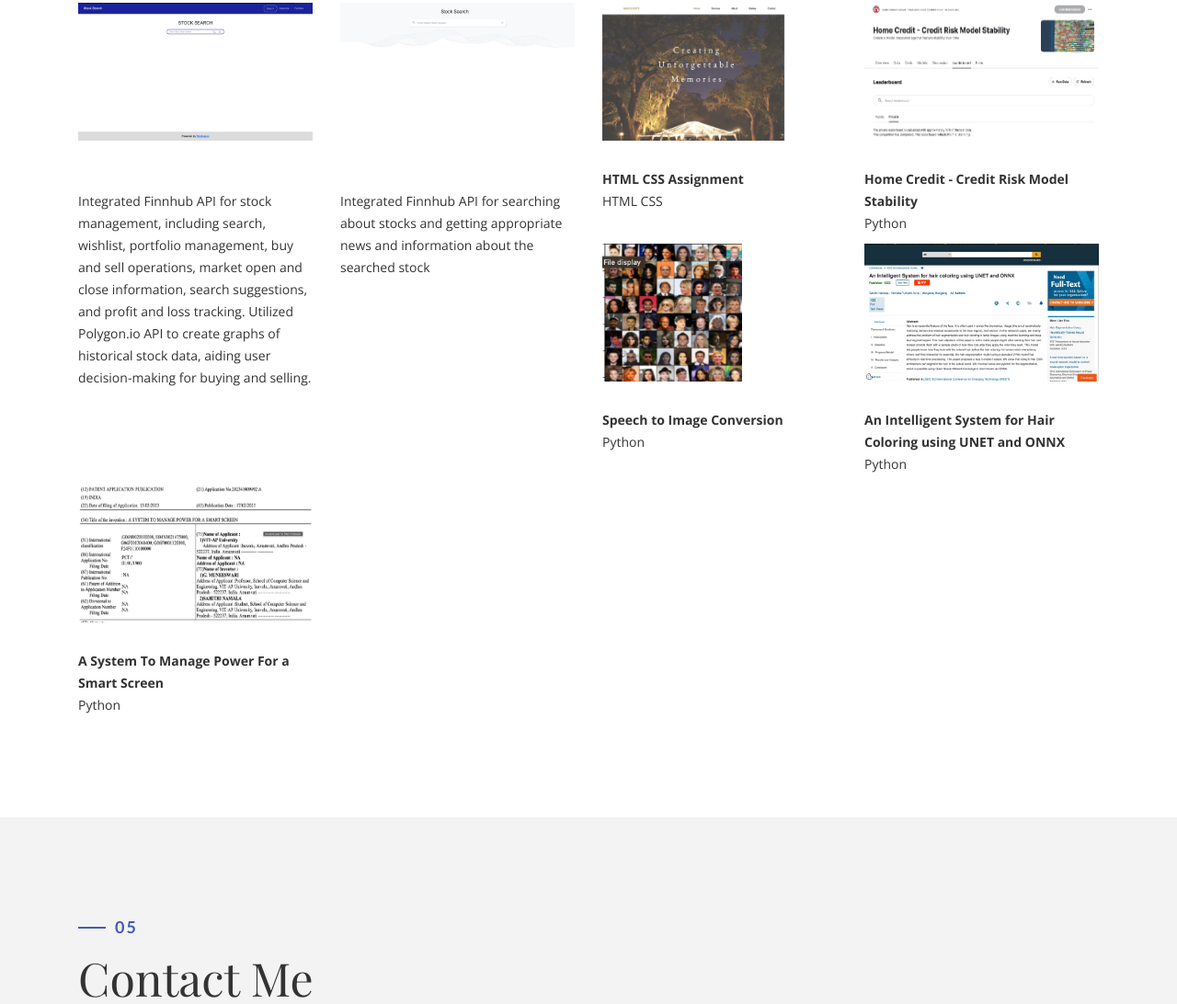
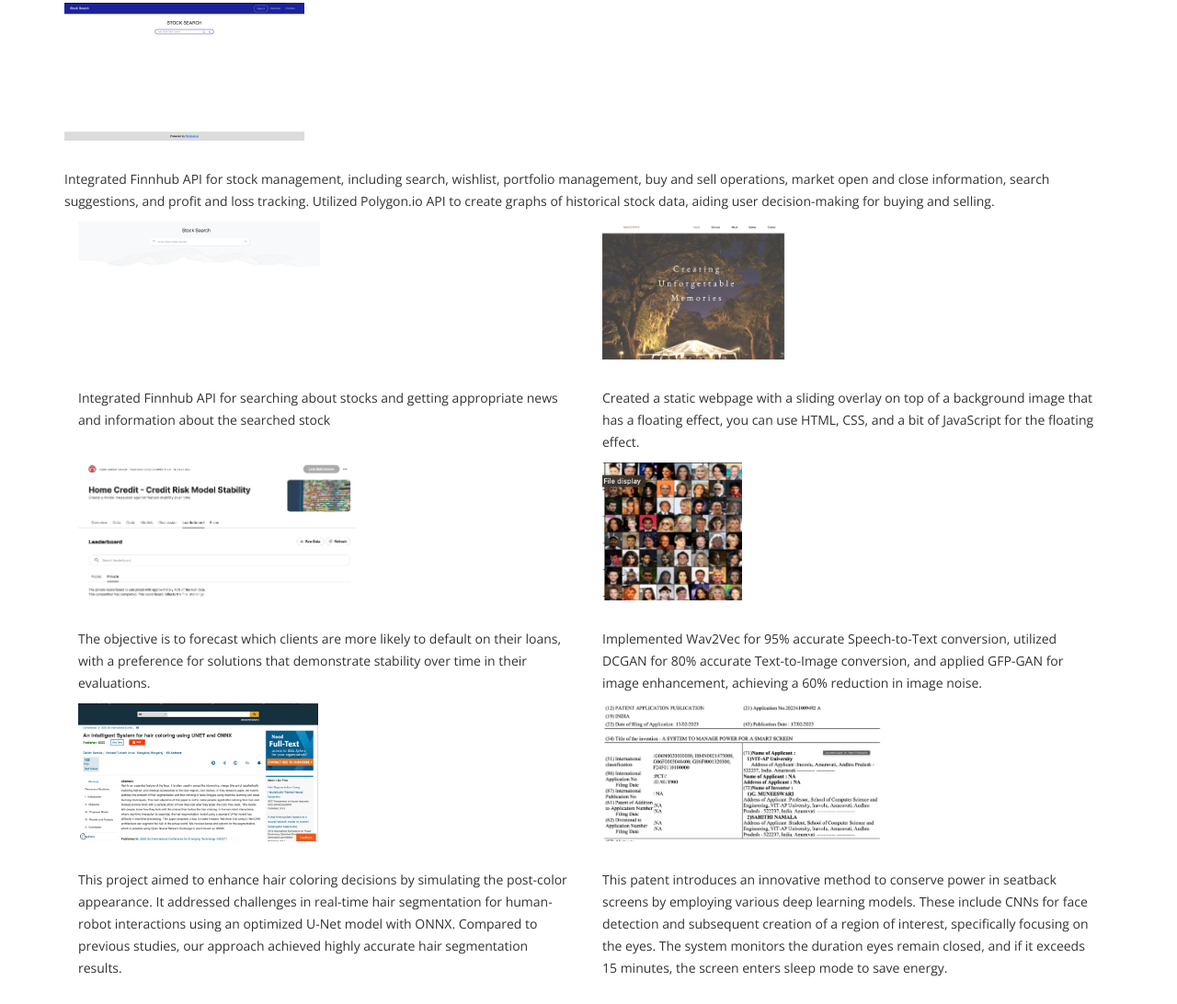
Before and after one commit to sahithinamala/portfolio, a plain HTML site: page index.html in a window 1280 px wide. Shown: the part 5162-6254 px from the top of the page at 92% size. Drawn offline with nearby package versions, Linux system fonts and the light colour scheme; files whose address does not match are found by name; a web font is replaced by a local one.

Commit message:
Update index.html

```diff
--- a/index.html
+++ b/index.html
@@ -241,7 +241,7 @@
 
                         <!-- portfolio_container -->
                         <div class="portfolio">
-    <div class="col-md-3 col-sm-6 portfolio-item">
+    <div class="portfolio-item">
         <div class="image-container">
             <a href="https://reactstocksearchfrontend.uw.r.appspot.com/search/home" class="portfolio_item" target="_blank">
                 <img src="img/portfolio/React.jpg" alt="image" class="img-responsive" />
@@ -254,11 +254,11 @@
             </a>
         </div>
         <div class="description-container">
-            <p><br>Integrated Finnhub API for stock management, including search, wishlist, portfolio management, buy and sell operations, market open and close information, search suggestions, and profit and loss tracking. Utilized Polygon.io API to create graphs of historical stock data, aiding user decision-making for buying and selling.</p>
+            <p>Integrated Finnhub API for stock management, including search, wishlist, portfolio management, buy and sell operations, market open and close information, search suggestions, and profit and loss tracking. Utilized Polygon.io API to create graphs of historical stock data, aiding user decision-making for buying and selling.</p>
         </div>
     </div>
 
-    <div class="col-md-3 col-sm-6 portfolio-item">
+    <div class="col-sm-6 portfolio-item">
         <div class="image-container">
             <a href="https://stocksearchapplication.uw.r.appspot.com" class="portfolio_item" target="_blank">
                 <img src="img/portfolio/JavaScript.jpg" alt="image" class="img-responsive" />
@@ -271,11 +271,11 @@
             </a>
         </div>
         <div class="description-container">
-            <p><br>Integrated Finnhub API for searching about stocks and getting appropriate news and information about the searched stock</p>
+            <p>Integrated Finnhub API for searching about stocks and getting appropriate news and information about the searched stock</p>
         </div>
     </div>
 
-    <div class="col-md-3 col-sm-6 portfolio-item">
+    <div class="col-sm-6 portfolio-item">
         <div class="image-container">
             <a href="https://namalasahithi.github.io/Assignment1/rashnm040507.html" class="portfolio_item" target="_blank">
                 <img src="img/portfolio/Services.jpg" alt="image" class="img-responsive" />
@@ -288,11 +288,11 @@
             </a>
         </div>
         <div class="description-container">
-            <p><strong>HTML CSS Assignment</strong><br>HTML CSS</p>
+            <p>Created a static webpage with a sliding overlay on top of a background image that has a floating effect, you can use HTML, CSS, and a bit of JavaScript for the floating effect.</p>
         </div>
     </div>
 
-    <div class="col-md-3 col-sm-6 portfolio-item">
+    <div class="col-sm-6 portfolio-item">
         <div class="image-container">
             <a href="https://drive.google.com/file/d/1nC7SYA8FFHVaprfZgiXFORbVyxPpbfVM/view?usp=sharing" class="portfolio_item" target="_blank">
                 <img src="img/portfolio/header.jpg" alt="image" class="img-responsive" />
@@ -305,11 +305,11 @@
             </a>
         </div>
         <div class="description-container">
-            <p><strong>Home Credit - Credit Risk Model Stability</strong><br>Python</p>
+            <p>The objective is to forecast which clients are more likely to default on their loans, with a preference for solutions that demonstrate stability over time in their evaluations.</p>
         </div>
     </div>
 
-    <div class="col-md-3 col-sm-6 portfolio-item">
+    <div class="col-sm-6 portfolio-item">
         <div class="image-container">
             <a href="https://github.com/sahithinamala/MachineLearning/blob/main/Complete_DCGAN.ipynb" class="portfolio_item" target="_blank">
                 <img src="img/portfolio/humans.jpg" alt="image" class="img-responsive" />
@@ -322,11 +322,11 @@
             </a>
         </div>
         <div class="description-container">
-            <p><strong>Speech to Image Conversion</strong><br>Python</p>
+            <p>Implemented Wav2Vec for 95% accurate Speech-to-Text conversion, utilized DCGAN for 80% accurate Text-to-Image conversion, and applied GFP-GAN for image enhancement, achieving a 60% reduction in image noise.</p>
         </div>
     </div>
 
-    <div class="col-md-3 col-sm-6 portfolio-item">
+    <div class="col-sm-6 portfolio-item">
         <div class="image-container">
             <a href="https://ieeexplore.ieee.org/document/9825256/keywords#keywords" class="portfolio_item" target="_blank">
                 <img src="img/portfolio/unet.jpg" alt="image" class="img-responsive" />
@@ -339,11 +339,11 @@
             </a>
         </div>
         <div class="description-container">
-            <p><strong>An Intelligent System for Hair Coloring using UNET and ONNX</strong><br>Python</p>
+            <p>This project aimed to enhance hair coloring decisions by simulating the post-color appearance. It addressed challenges in real-time hair segmentation for human-robot interactions using an optimized U-Net model with ONNX. Compared to previous studies, our approach achieved highly accurate hair segmentation results.</p>
         </div>
     </div>
 
-    <div class="col-md-3 col-sm-6 portfolio-item">
+    <div class="col-sm-6 portfolio-item">
         <div class="image-container">
             <a href="https://drive.google.com/file/d/12ZfWT4oNvrl6XWmGipZHNhus6npNQFmO/view" class="portfolio_item" target="_blank">
                 <img src="img/portfolio/patent.jpg" alt="image" class="img-responsive" />
@@ -356,7 +356,7 @@
             </a>
         </div>
         <div class="description-container">
-            <p><strong>A System To Manage Power For a Smart Screen</strong><br>Python</p>
+            <p>This patent introduces an innovative method to conserve power in seatback screens by employing various deep learning models. These include CNNs for face detection and subsequent creation of a region of interest, specifically focusing on the eyes. The system monitors the duration eyes remain closed, and if it exceeds 15 minutes, the screen enters sleep mode to save energy.</p>
         </div>
     </div>
 </div>
```
